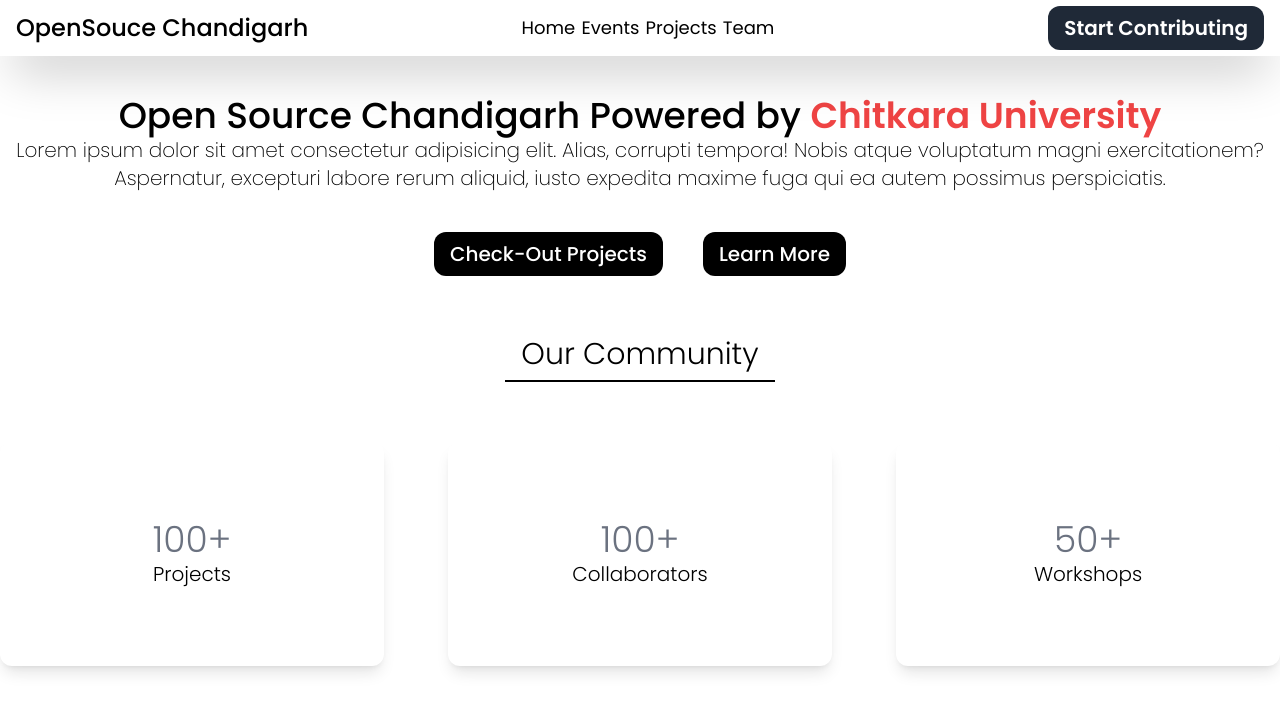
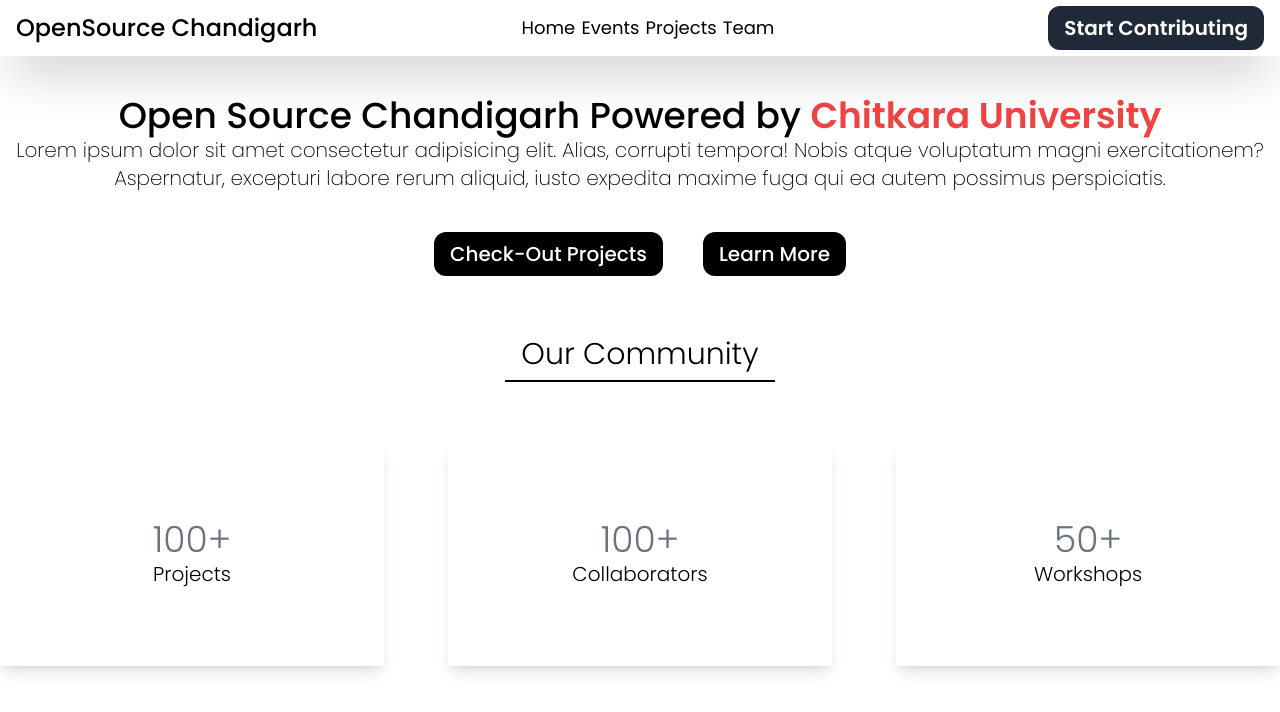
Before and after one commit to aakashj001/open-source-chandigarh, a React (Create React App) app: page / in a window 1280 px wide. Shown: the top 712 px of the page. Built offline with nearby package versions, Linux system fonts and the light colour scheme.

Commit message:
Basic bug fixes

```diff
--- a/src/components/ComCard.js
+++ b/src/components/ComCard.js
@@ -2,7 +2,7 @@
 
 function ComCard({title, number}) {
   return (
-    <div className='flex-1 my-5 md:flex-[0.3_0_0%] h-56 rounded-xl bg-white shadow-lg hover:shadow-xl transition flex flex-col justify-center items-center'>
+    <div className='my-5 md:flex-[0.3_0_0%] h-56 rounded bg-white shadow-lg hover:shadow-xl transition flex flex-col justify-center items-center mx-10 md:mx-0'>
         <font className = 'font-light text-4xl text-gray-500'>{number}</font>
         <font className = 'font-light text-xl'>{title}</font>
     </div>
--- a/src/components/Navbar.js
+++ b/src/components/Navbar.js
@@ -5,7 +5,7 @@
   return (
     <div className="sticky top-0 bg-white flex w-screen items-center h-14 shadow-2xl">
       <div className="flex flex-[0.4_0_0%] font-medium text-2xl ml-4">
-        OpenSouce Chandigarh
+        OpenSource Chandigarh
       </div>
       <div className="flex flex-[0.2_0_0%] flex-row items-center text-lg justify-between">
         <Link to={"/"}>Home</Link>
```
